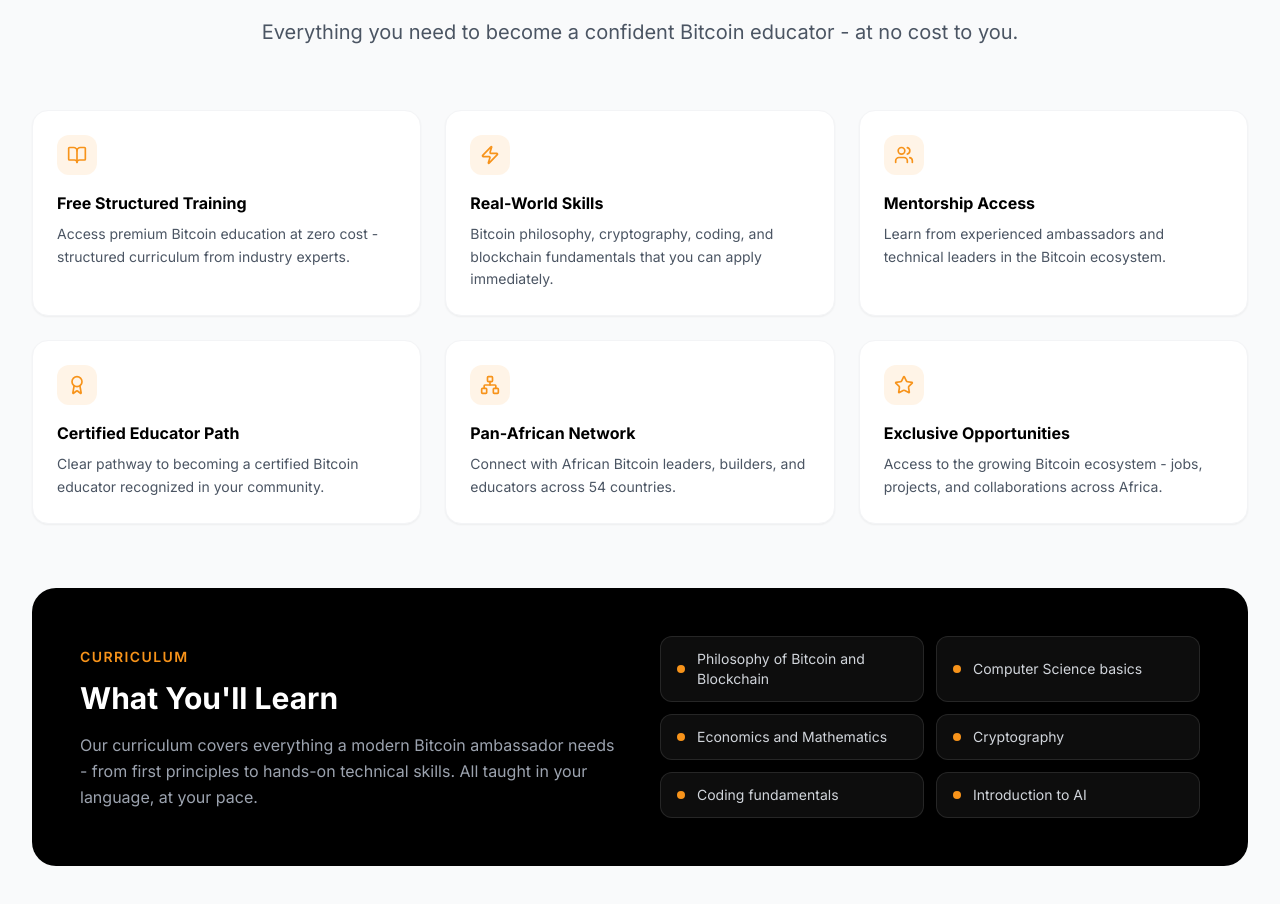
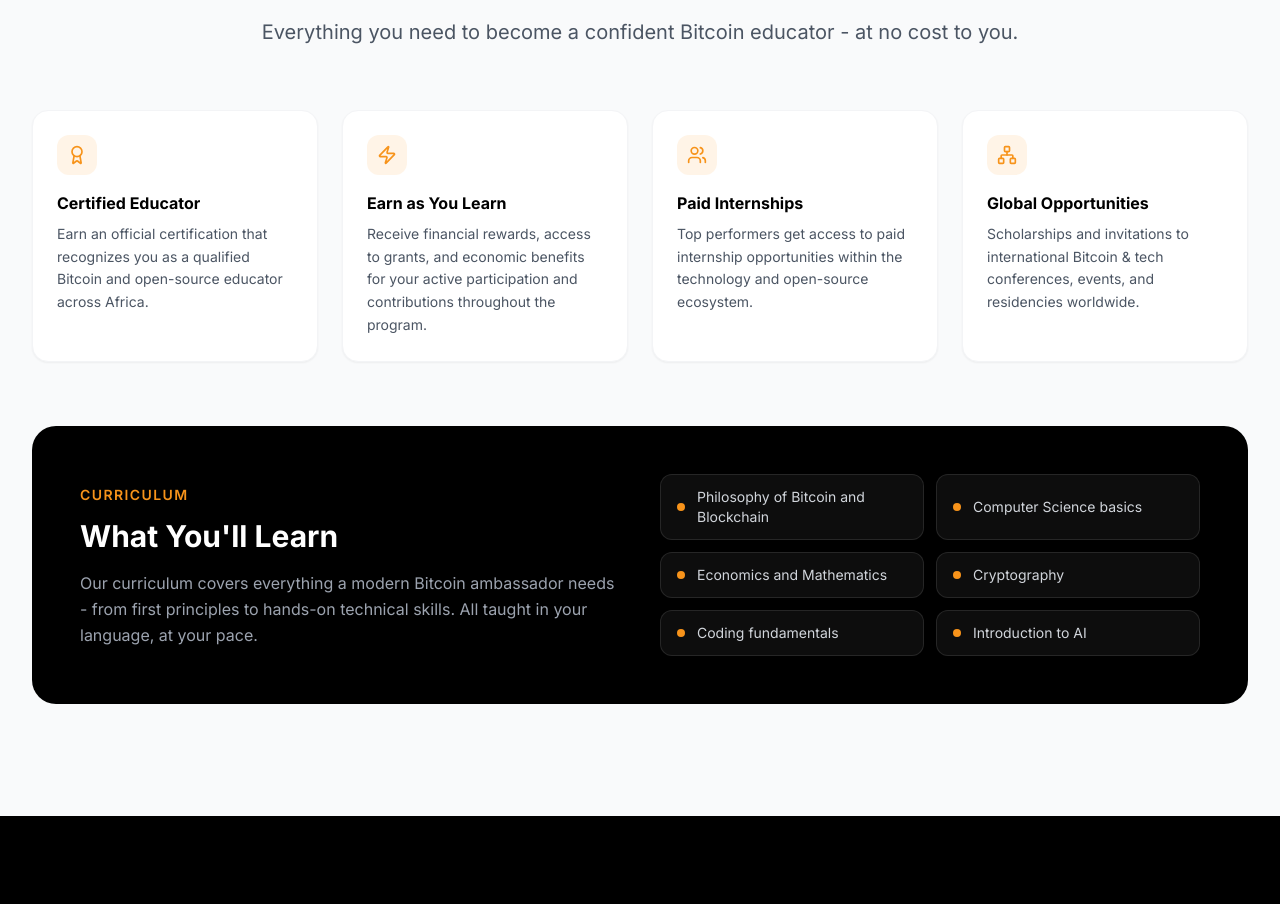
Before and after one commit to LibreriadeSatoshi/Landing-page-africa, a React (Vite) app: page / in a window 1280 px wide. Shown: the part 5364-6268 px from the top of the page. Built offline with nearby package versions, Linux system fonts and the light colour scheme.

Commit message:
Fix benefits section layout and update benefit cards to 4 items

```diff
--- a/src/components/Benefits.tsx
+++ b/src/components/Benefits.tsx
@@ -5,34 +5,24 @@ export default function Benefits() {
   const { t } = useTranslation();
   const benefits = [
     {
-      icon: BookOpen,
-      title: t('benefits.cards.training.title'),
-      description: t('benefits.cards.training.description'),
-    },
-    {
-      icon: Zap,
-      title: t('benefits.cards.skills.title'),
-      description: t('benefits.cards.skills.description'),
-    },
-    {
-      icon: Users,
-      title: t('benefits.cards.mentorship.title'),
-      description: t('benefits.cards.mentorship.description'),
-    },
-    {
       icon: Award,
       title: t('benefits.cards.certified.title'),
       description: t('benefits.cards.certified.description'),
     },
     {
-      icon: Network,
-      title: t('benefits.cards.network.title'),
-      description: t('benefits.cards.network.description'),
+      icon: Zap,
+      title: t('benefits.cards.earnAsYouLearn.title'),
+      description: t('benefits.cards.earnAsYouLearn.description'),
     },
     {
-      icon: Star,
-      title: t('benefits.cards.opportunities.title'),
-      description: t('benefits.cards.opportunities.description'),
+      icon: Users,
+      title: t('benefits.cards.internships.title'),
+      description: t('benefits.cards.internships.description'),
+    },
+    {
+      icon: Network,
+      title: t('benefits.cards.globalOpportunities.title'),
+      description: t('benefits.cards.globalOpportunities.description'),
     },
   ];
   const subjects = [
@@ -61,7 +51,7 @@ export default function Benefits() {
         </div>
 
         {/* Benefits grid */}
-        <div className="grid grid-cols-1 md:grid-cols-2 lg:grid-cols-3 gap-6 mb-16">
+        <div className="grid grid-cols-1 md:grid-cols-2 lg:grid-cols-2 xl:grid-cols-4 gap-6 mb-16">
           {benefits.map(({ icon: Icon, title, description }) => (
             <div
               key={title}
--- a/src/locales/en/common.json
+++ b/src/locales/en/common.json
@@ -145,29 +145,21 @@
       "six": "Introduction to AI"
     },
     "cards": {
-      "training": {
-        "title": "Free Structured Training",
-        "description": "Access premium Bitcoin education at zero cost - structured curriculum from industry experts."
+      "certified": {
+        "title": "Certified Educator",
+        "description": "Earn an official certification that recognizes you as a qualified Bitcoin and open-source educator across Africa."
       },
-      "skills": {
-        "title": "Real-World Skills",
-        "description": "Bitcoin philosophy, cryptography, coding, and blockchain fundamentals that you can apply immediately."
+      "earnAsYouLearn": {
+        "title": "Earn as You Learn",
+        "description": "Receive financial rewards, access to grants, and economic benefits for your active participation and contributions throughout the program."
       },
-      "mentorship": {
-        "title": "Mentorship Access",
-        "description": "Learn from experienced ambassadors and technical leaders in the Bitcoin ecosystem."
+      "internships": {
+        "title": "Paid Internships",
+        "description": "Top performers get access to paid internship opportunities within the technology and open-source ecosystem."
       },
-      "certified": {
-        "title": "Certified Educator Path",
-        "description": "Clear pathway to becoming a certified Bitcoin educator recognized in your community."
-      },
-      "network": {
-        "title": "Pan-African Network",
-        "description": "Connect with African Bitcoin leaders, builders, and educators across 54 countries."
-      },
-      "opportunities": {
-        "title": "Exclusive Opportunities",
-        "description": "Access to the growing Bitcoin ecosystem - jobs, projects, and collaborations across Africa."
+      "globalOpportunities": {
+        "title": "Global Opportunities",
+        "description": "Scholarships and invitations to international Bitcoin & tech conferences, events, and residencies worldwide."
       }
     }
   },
--- a/src/locales/fr/common.json
+++ b/src/locales/fr/common.json
@@ -145,29 +145,21 @@
       "six": "Introduction a l'IA"
     },
     "cards": {
-      "training": {
-        "title": "Formation structuree gratuite",
-        "description": "Acces sans frais a un programme Bitcoin premium."
+      "certified": {
+        "title": "Éducateur certifié",
+        "description": "Obtenez une certification officielle qui vous reconnaît comme un éducateur qualifié du Bitcoin et de l'open source à travers l'Afrique."
       },
-      "skills": {
-        "title": "Competences reelles",
-        "description": "Philosophie Bitcoin, cryptographie, code et fondamentaux blockchain."
+      "earnAsYouLearn": {
+        "title": "Gagnez en apprenant",
+        "description": "Recevez des récompenses financières, un accès aux subventions et des avantages économiques pour votre participation active et vos contributions au programme."
       },
-      "mentorship": {
-        "title": "Mentorat",
-        "description": "Apprenez avec des ambassadeurs et leaders techniques experimentes."
+      "internships": {
+        "title": "Stages rémunérés",
+        "description": "Les meilleurs participants accèdent à des stages rémunérés dans l'écosystème technologique et open source."
       },
-      "certified": {
-        "title": "Parcours d'educateur certifie",
-        "description": "Chemin clair vers la reconnaissance dans votre communaute."
-      },
-      "network": {
-        "title": "Reseau panafricain",
-        "description": "Connectez-vous avec des leaders Bitcoin de 54 pays."
-      },
-      "opportunities": {
-        "title": "Opportunites exclusives",
-        "description": "Acces aux emplois, projets et collaborations de l'ecosysteme Bitcoin."
+      "globalOpportunities": {
+        "title": "Opportunités mondiales",
+        "description": "Bourses et invitations à des conférences, événements et résidences Bitcoin et tech à l'échelle internationale."
       }
     }
   },
--- a/src/locales/sw/common.json
+++ b/src/locales/sw/common.json
@@ -145,29 +145,21 @@
       "six": "Utangulizi wa AI"
     },
     "cards": {
-      "training": {
-        "title": "Mafunzo ya Muundo Bila Malipo",
-        "description": "Pata elimu bora ya Bitcoin bila gharama."
+      "certified": {
+        "title": "Mwalimu Aliyethibitishwa",
+        "description": "Pata cheti rasmi kinachokutambua kama mwalimu mwenye sifa wa Bitcoin na open-source barani Afrika."
       },
-      "skills": {
-        "title": "Ujuzi wa Dunia Halisi",
-        "description": "Falsafa ya Bitcoin, kriptografia, coding na misingi ya blockchain."
+      "earnAsYouLearn": {
+        "title": "Pata Mara Unapojifunza",
+        "description": "Pokea malipo ya kifedha, ufikiaji wa ruzuku, na faida za kiuchumi kwa ushiriki wako wa shughuli na michango katika programu."
       },
-      "mentorship": {
-        "title": "Ushauri",
-        "description": "Jifunze kutoka kwa mabalozi na viongozi wa kiufundi wenye uzoefu."
+      "internships": {
+        "title": "Mafunzo ya Kulipwa",
+        "description": "Wale waliofanya vizuri zaidi wanapata fursa za mafunzo ya kulipwa ndani ya ekosistema ya teknolojia na open-source."
       },
-      "certified": {
-        "title": "Njia ya Mwalimu Aliyethibitishwa",
-        "description": "Njia wazi ya kuwa mwalimu wa Bitcoin anayekubalika kwenye jamii yako."
-      },
-      "network": {
-        "title": "Mtandao wa Pan-Afrika",
-        "description": "Ungana na viongozi, wabunifu na waelimishaji wa Bitcoin kutoka nchi 54."
-      },
-      "opportunities": {
-        "title": "Fursa Maalum",
-        "description": "Fikia ajira, miradi na ushirikiano ndani ya ikolojia ya Bitcoin."
+      "globalOpportunities": {
+        "title": "Fursa za Kimataifa",
+        "description": "Udhamini na mialiko kwa mikutano, matukio, na makazi ya kazi ya kimataifa ya Bitcoin na teknolojia duniani kote."
       }
     }
   },
```
